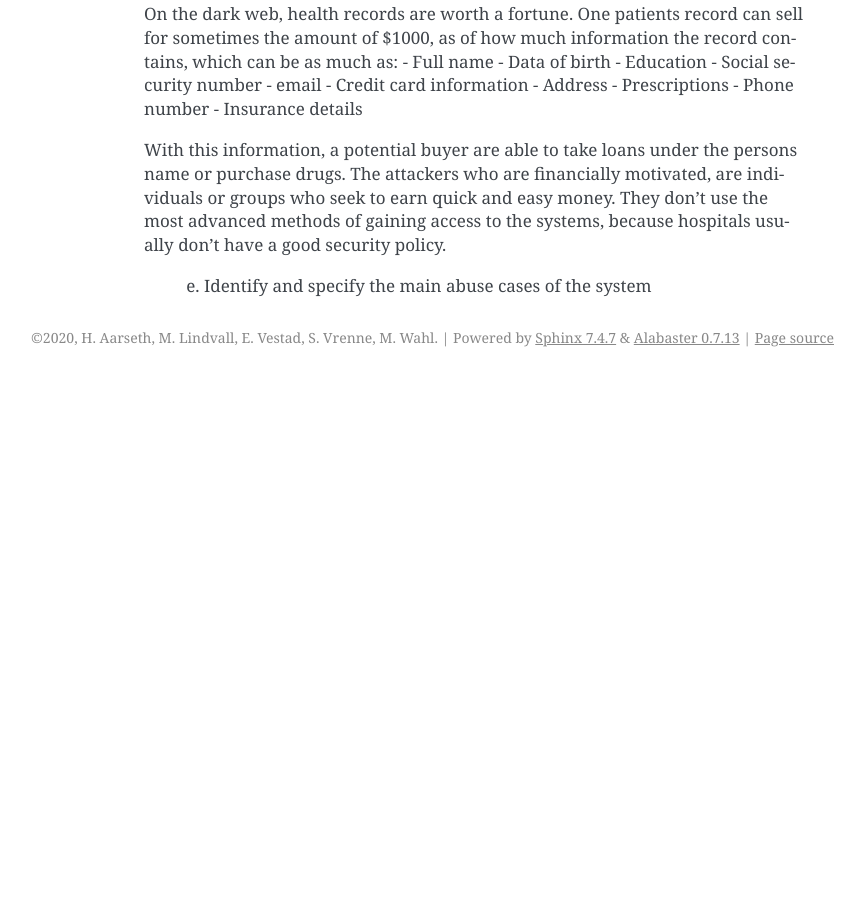
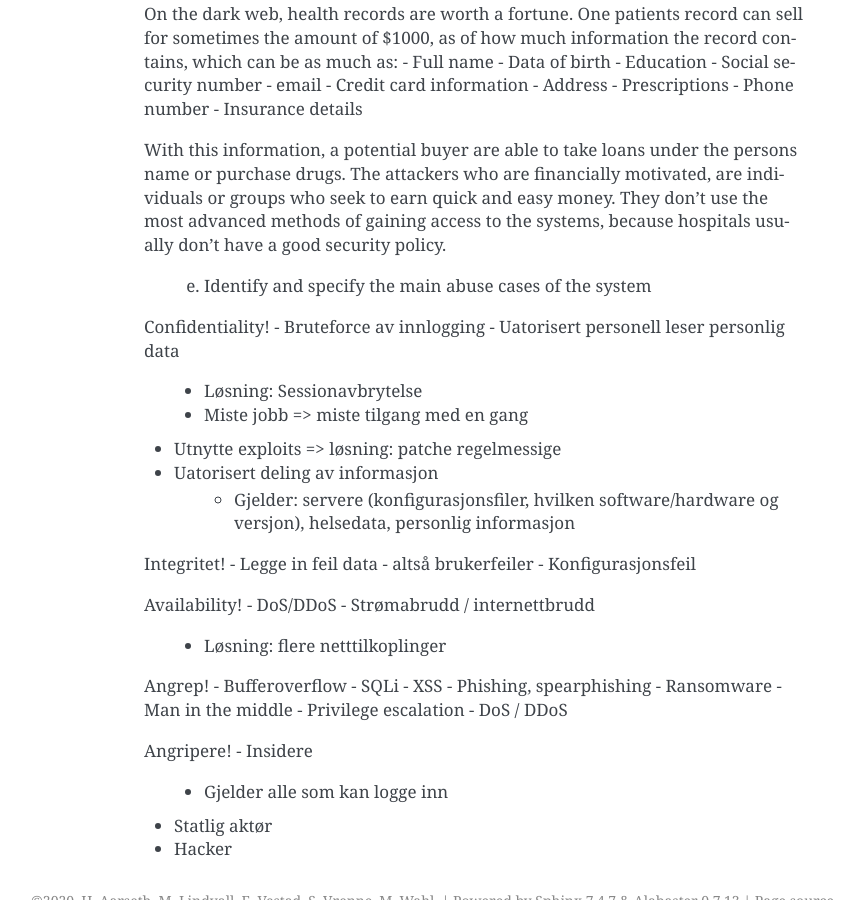
Before and after one commit to SteinarVrenne/school_imt3501, a Sphinx documentation site: the page built from Task 1/source/pages/04_root.rst, in a window 1280 px wide and 900 px high, scrolled down 8532 px. Shown: the whole window, without its empty margins (276-1140 px from the left). Built offline with Sphinx 7.4.7, drawn with Linux system fonts in a browser that asks for light colours; before the commit the page ends 8909 px from its top, so only the background shows below that.

Commit message:
Ideas for Abuse Cases

```diff
--- a/Task 1/source/pages/03e_Main_Use_Cases.rst
+++ b/Task 1/source/pages/03e_Main_Use_Cases.rst
@@ -9,7 +9,7 @@ The diagram below represents the main use cases we have identified for this syst
 
 .. Use case diagram
 
-.. image:: ../images/UseCaseDiagram.png
+.. image:: ../images/UseCaseDiagram.svg
 
 .. Use case Tables
 
--- a/Task 1/source/pages/04e_Abuse_Cases.rst
+++ b/Task 1/source/pages/04e_Abuse_Cases.rst
@@ -1 +1,35 @@
     e. Identify and specify the main abuse cases of the system
+
+Confidentiality!
+- Bruteforce av innlogging
+- Uatorisert personell leser personlig data
+    - Løsning: Sessionavbrytelse
+    - Miste jobb => miste tilgang med en gang
+- Utnytte exploits => løsning: patche regelmessige
+- Uatorisert deling av informasjon
+    - Gjelder: servere (konfigurasjonsfiler, hvilken software/hardware og versjon), helsedata, personlig informasjon
+
+Integritet!
+- Legge in feil data - altså brukerfeiler
+- Konfigurasjonsfeil
+
+Availability!
+- DoS/DDoS
+- Strømabrudd / internettbrudd
+    - Løsning: flere netttilkoplinger
+
+Angrep!
+- Bufferoverflow
+- SQLi
+- XSS
+- Phishing, spearphishing
+- Ransomware
+- Man in the middle
+- Privilege escalation
+- DoS / DDoS
+
+Angripere!
+- Insidere
+    - Gjelder alle som kan logge inn
+- Statlig aktør
+- Hacker
```
